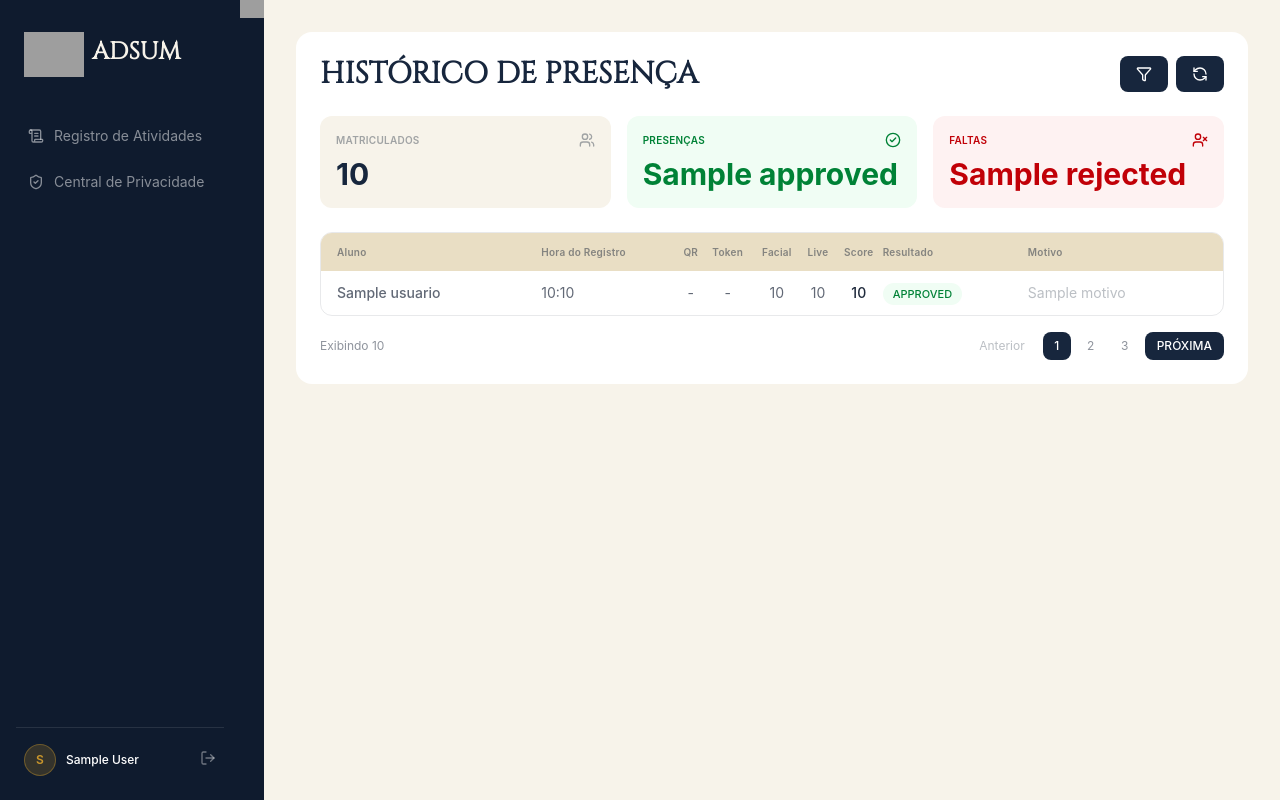
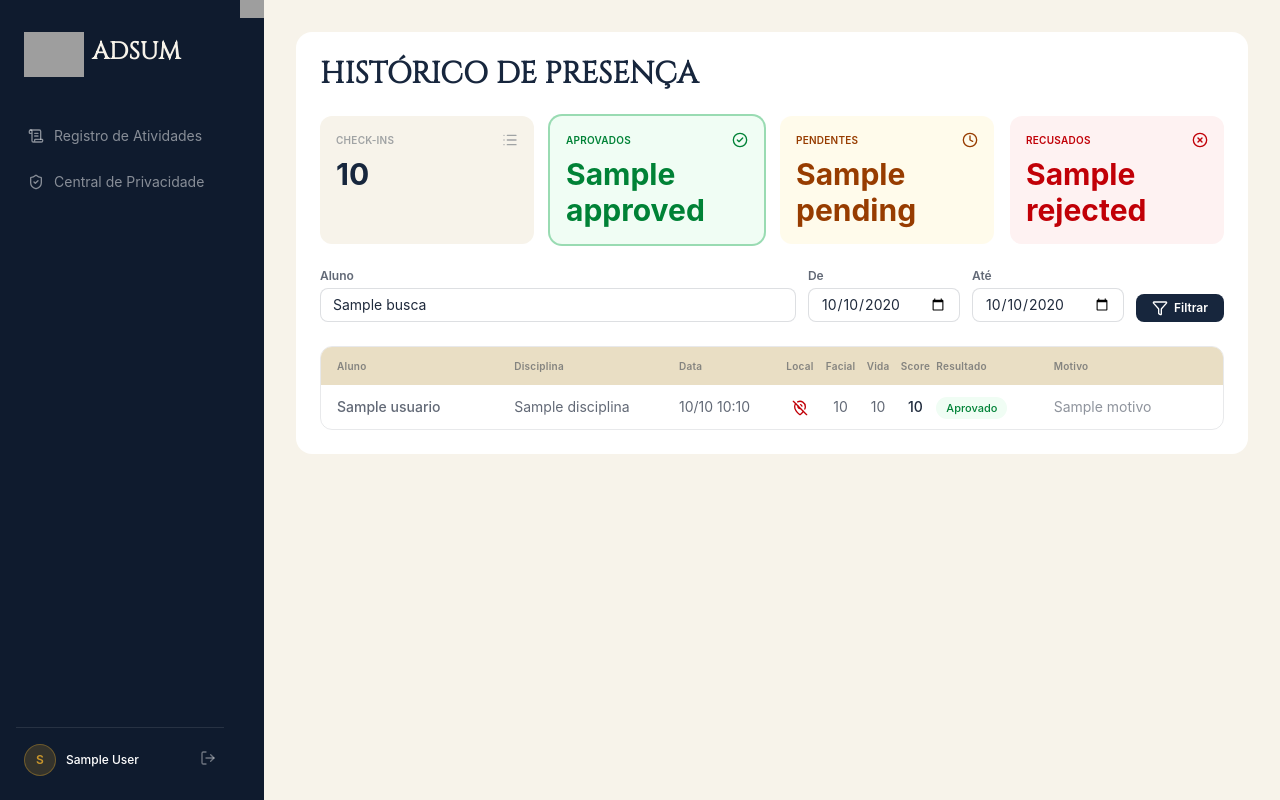
Before and after one commit to luizDiasDev/validador_presenca, a Django app: template validador_presenca/templates/validator/painel.html in a window 1280 px wide. Run offline with Django 5.2, Linux system fonts and the light colour scheme; a user stored in the database is signed in; tables that the repository leaves empty hold one stand-in row (values such as "Sample post"); the template is opened without the code that fills it: most values are stand-ins (such as "Sample title", 1, 10 or a date in 2020); grey boxes are pictures that could not be loaded.

Commit message:
fix: show real data and a working filter in the attendance history

```diff
--- a/validador_presenca/templates/validator/painel.html
+++ b/validador_presenca/templates/validator/painel.html
@@ -44,55 +44,58 @@
         <!-- Card principal -->
         <div class="bg-white rounded-2xl p-6">
 
-            <div class="flex items-center justify-between mb-6">
-                <h1 class="font-[family-name:var(--font-display)] text-3xl font-bold text-light-blue">
-                    HISTÓRICO DE PRESENÇA
-                </h1>
-                <div class="flex items-center gap-2">
-                    {% if request.user.professor %}
-                    <a href="{% url 'teacher_panel:chamadas' %}" class="flex items-center gap-2 bg-gold text-dark-blue text-xs font-semibold px-4 py-2.5 rounded-lg hover:bg-gold/80">
-                        <i data-lucide="scan-line" class="w-4 h-4"></i> INICIAR CHAMADA
-                    </a>
-                    {% endif %}
-                    <a href="{% url 'validator:painel' %}" class="flex items-center gap-2 bg-light-blue text-white text-xs font-semibold px-4 py-2.5 rounded-lg hover:bg-dark-blue transition-colors">
-                        <i data-lucide="filter" class="w-4 h-4"></i>
-                    </a>
-                    <a href="{% url 'validator:painel' %}" class="flex items-center gap-2 bg-light-blue text-white text-xs font-semibold px-4 py-2.5 rounded-lg hover:bg-dark-blue transition-colors">
-                        <i data-lucide="refresh-ccw" class="w-4 h-4"></i>
-                    </a>
-                </div>
-            </div>
+            <h1 class="font-[family-name:var(--font-display)] text-3xl font-bold text-light-blue mb-6">
+                HISTÓRICO DE PRESENÇA
+            </h1>
 
-            <!-- Cards de estatística -->
-            <div class="grid grid-cols-3 gap-4 mb-6">
-
-                <a href="{% url 'validator:painel' %}"  class="bg-creme rounded-xl p-4 hover:bg-tan">
+            <div class="grid grid-cols-2 lg:grid-cols-4 gap-4 mb-6">
+                <a href="{% querystring status=None pagina=None %}" class="bg-creme rounded-xl p-4 hover:bg-tan {% if not status_filter %}ring-2 ring-light-blue/30{% endif %}">
                     <div class="flex items-center justify-between text-[10px] font-semibold text-ink/40 tracking-wide mb-2">
-                        MATRICULADOS <i data-lucide="users" class="w-4 h-4"></i>
+                        CHECK-INS <i data-lucide="list" class="w-4 h-4"></i>
                     </div>
                     <div class="text-3xl font-bold text-light-blue">{{ total }}</div>
                 </a>
-
-                <a href="{% url 'validator:painel' %}?status=APPROVED" class="bg-green-50 rounded-xl p-4 hover:bg-green-100">
+                <a href="{% querystring status='APPROVED' pagina=None %}" class="bg-green-50 rounded-xl p-4 hover:bg-green-100 {% if status_filter == 'APPROVED' %}ring-2 ring-green-600/40{% endif %}">
                     <div class="flex items-center justify-between text-[10px] font-semibold text-green-700 tracking-wide mb-2">
-                        PRESENÇAS <i data-lucide="check-circle-2" class="w-4 h-4"></i>
+                        APROVADOS <i data-lucide="check-circle-2" class="w-4 h-4"></i>
                     </div>
-                    <div class="flex items-center gap-2">
-                        <div class="text-3xl font-bold text-green-700">{{ approved }}</div>
+                    <div class="text-3xl font-bold text-green-700">{{ approved }}</div>
+                </a>
+                <a href="{% querystring status='PENDING' pagina=None %}" class="bg-amber-50 rounded-xl p-4 hover:bg-amber-100 {% if status_filter == 'PENDING' %}ring-2 ring-amber-600/40{% endif %}">
+                    <div class="flex items-center justify-between text-[10px] font-semibold text-amber-800 tracking-wide mb-2">
+                        PENDENTES <i data-lucide="clock" class="w-4 h-4"></i>
                     </div>
+                    <div class="text-3xl font-bold text-amber-800">{{ pending }}</div>
                 </a>
-
-                <a href="{% url 'validator:painel' %}?status=REJECTED"  class="bg-red-50 rounded-xl p-4 hover:bg-red-100">
+                <a href="{% querystring status='REJECTED' pagina=None %}" class="bg-red-50 rounded-xl p-4 hover:bg-red-100 {% if status_filter == 'REJECTED' %}ring-2 ring-red-600/40{% endif %}">
                     <div class="flex items-center justify-between text-[10px] font-semibold text-red-700 tracking-wide mb-2">
-                        FALTAS <i data-lucide="user-x" class="w-4 h-4"></i>
+                        RECUSADOS <i data-lucide="x-circle" class="w-4 h-4"></i>
                     </div>
-                    <div class="flex items-center gap-2">
-                        <div class="text-3xl font-bold text-red-700">{{ rejected }}</div>
-                    </div>
+                    <div class="text-3xl font-bold text-red-700">{{ rejected }}</div>
                 </a>
-
             </div>
 
+            <form method="get" class="flex flex-wrap items-end gap-3 mb-6">
+                {% if status_filter %}<input type="hidden" name="status" value="{{ status_filter }}">{% endif %}
+                <div class="flex-1 min-w-48">
+                    <label for="filtro-busca" class="block text-xs font-semibold text-ink/70 mb-1">Aluno</label>
+                    <input id="filtro-busca" type="search" name="busca" value="{{ busca }}" placeholder="Nome, e-mail ou matrícula" class="w-full px-3 py-1.5 rounded-lg border border-ink/15 bg-white text-sm text-ink">
+                </div>
+                <div>
+                    <label for="filtro-de" class="block text-xs font-semibold text-ink/70 mb-1">De</label>
+                    <input id="filtro-de" type="date" name="de" value="{{ data_inicio|date:'Y-m-d' }}" class="px-3 py-1.5 rounded-lg border border-ink/15 bg-white text-sm text-ink">
+                </div>
+                <div>
+                    <label for="filtro-ate" class="block text-xs font-semibold text-ink/70 mb-1">Até</label>
+                    <input id="filtro-ate" type="date" name="ate" value="{{ data_fim|date:'Y-m-d' }}" class="px-3 py-1.5 rounded-lg border border-ink/15 bg-white text-sm text-ink">
+                </div>
+                <button type="submit" class="flex items-center gap-1.5 px-4 py-1.5 rounded-lg bg-light-blue text-white text-xs font-semibold">
+                    <i data-lucide="filter" class="w-4 h-4"></i> Filtrar
+                </button>
+                {% if filtrando %}
+                    <a href="{% url 'validator:painel' %}" class="px-3 py-1.5 text-xs font-semibold text-ink/60 hover:underline">Limpar filtros</a>
+                {% endif %}
+            </form>
 
             <!-- Tabela -->
             <div class="border border-ink/10 rounded-xl overflow-x-auto">
@@ -100,11 +103,11 @@
                     <thead>
                         <tr class="bg-tan text-ink/50 text-[10px] tracking-wide">
                             <th class="text-left font-semibold py-3 px-4">Aluno</th>
-                            <th class="text-left font-semibold py-3">Hora do Registro</th>
-                            <th class="text-center font-semibold py-3">QR</th>
-                            <th class="text-center font-semibold py-3">Token</th>
+                            <th class="text-left font-semibold py-3">Disciplina</th>
+                            <th class="text-left font-semibold py-3">Data</th>
+                            <th class="text-center font-semibold py-3">Local</th>
                             <th class="text-center font-semibold py-3">Facial</th>
-                            <th class="text-center font-semibold py-3">Live</th>
+                            <th class="text-center font-semibold py-3">Vida</th>
                             <th class="text-center font-semibold py-3">Score</th>
                             <th class="text-left font-semibold py-3">Resultado</th>
                             <th class="text-left font-semibold py-3 px-4">Motivo</th>
@@ -113,42 +116,33 @@
                     <tbody class="divide-y divide-ink/5">
                         {% for register in registers %}
                             <tr class="hover:bg-creme/40">
-                                <td class="py-3 px-4 font-medium text-ink/70">{{ register.usuario.get_full_name|default:register.id }}</td>
-                                <td class="py-3 text-ink/70">{{ register.data_criacao|date:"H:i"}}</td>
-                                <td class="py-3 text-center text-ink/70">-</td>
-                                <td class="py-3 text-center text-ink/70">-</td>
+                                <td class="py-3 px-4 font-medium text-ink/70">{% if register.usuario %}{{ register.usuario.get_full_name|default:register.usuario.email }}{% else %}#{{ register.id }}{% endif %}</td>
+                                <td class="py-3 text-ink/70">{{ register.sessao.aula.disciplina.nome|default:"-" }}</td>
+                                <td class="py-3 text-ink/70 whitespace-nowrap">{{ register.data_criacao|date:"d/m H:i" }}</td>
+                                <td class="py-3 text-center">
+                                    {% if register.geo_valida %}<i data-lucide="map-pin-check" class="w-4 h-4 inline text-green-700"></i>{% else %}<i data-lucide="map-pin-off" class="w-4 h-4 inline text-red-700"></i>{% endif %}
+                                </td>
                                 <td class="py-3 text-center text-ink/70">{{ register.score_facial }}</td>
                                 <td class="py-3 text-center text-ink/70">{{ register.score_vida }}</td>
                                 <td class="py-3 text-center font-medium text-ink">{{ register.score_final }}</td>
                                 <td class="py-3">
-                                    <span class="text-[11px] font-medium px-2.5 py-1 rounded-full
+                                    <span class="text-[11px] font-medium px-2.5 py-1 rounded-full whitespace-nowrap
                                         {% if register.status == 'APPROVED' %}text-green-700 bg-green-50
+                                        {% elif register.status == 'PENDING' %}text-amber-800 bg-amber-50
                                         {% else %}text-red-700 bg-red-50{% endif %}">
-                                        {{ register.status }}
+                                        {% if register.status == 'APPROVED' %}Aprovado{% elif register.status == 'PENDING' %}Pendente{% else %}Recusado{% endif %}
                                     </span>
+                                    {% if register.revisado_por %}<span class="block mt-1 text-[10px] text-ink/40">revisado pelo professor</span>{% endif %}
                                 </td>
-                                <td class="py-3 px-4 text-ink/30">{{ register.motivo|default:"-" }}</td>
+                                <td class="py-3 px-4 text-ink/50">{{ register.motivo|default:"-" }}</td>
                             </tr>
                         {% empty %}
-                            <tr><td colspan="9" class="py-6 text-center text-ink/40">Nenhum registro ainda.</td></tr>
+                            <tr><td colspan="9" class="py-6 text-center text-ink/40">Nenhum registro encontrado.</td></tr>
                         {% endfor %}
                     </tbody>
                 </table>
             </div>
             {% include "partials/paginacao.html" with pagina=registers %}
-
-            <!-- Rodapé -->
-            <div class="flex items-center justify-between mt-4 text-xs text-ink/50">
-                <span>Exibindo {{ total }}</span>
-
-                <div class="flex items-center gap-1.5">
-                    <button class="px-3 py-1.5 rounded-lg text-ink/30 cursor-not-allowed">Anterior</button>
-                    <button class="w-7 h-7 flex items-center justify-center rounded-lg bg-light-blue text-white font-medium">1</button>
-                    <button class="w-7 h-7 flex items-center justify-center rounded-lg hover:bg-ink/5">2</button>
-                    <button class="w-7 h-7 flex items-center justify-center rounded-lg hover:bg-ink/5">3</button>
-                    <button class="px-3 py-1.5 rounded-lg bg-light-blue text-white font-medium">PRÓXIMA</button>
-                </div>
-            </div>
 
         </div>
 
```
Also changed, not shown: validador_presenca/apps/teacher_panel/tests/test_teacher_record_scope.py (+30 -0 lines), validador_presenca/apps/validator/views.py (+34 -3 lines).
